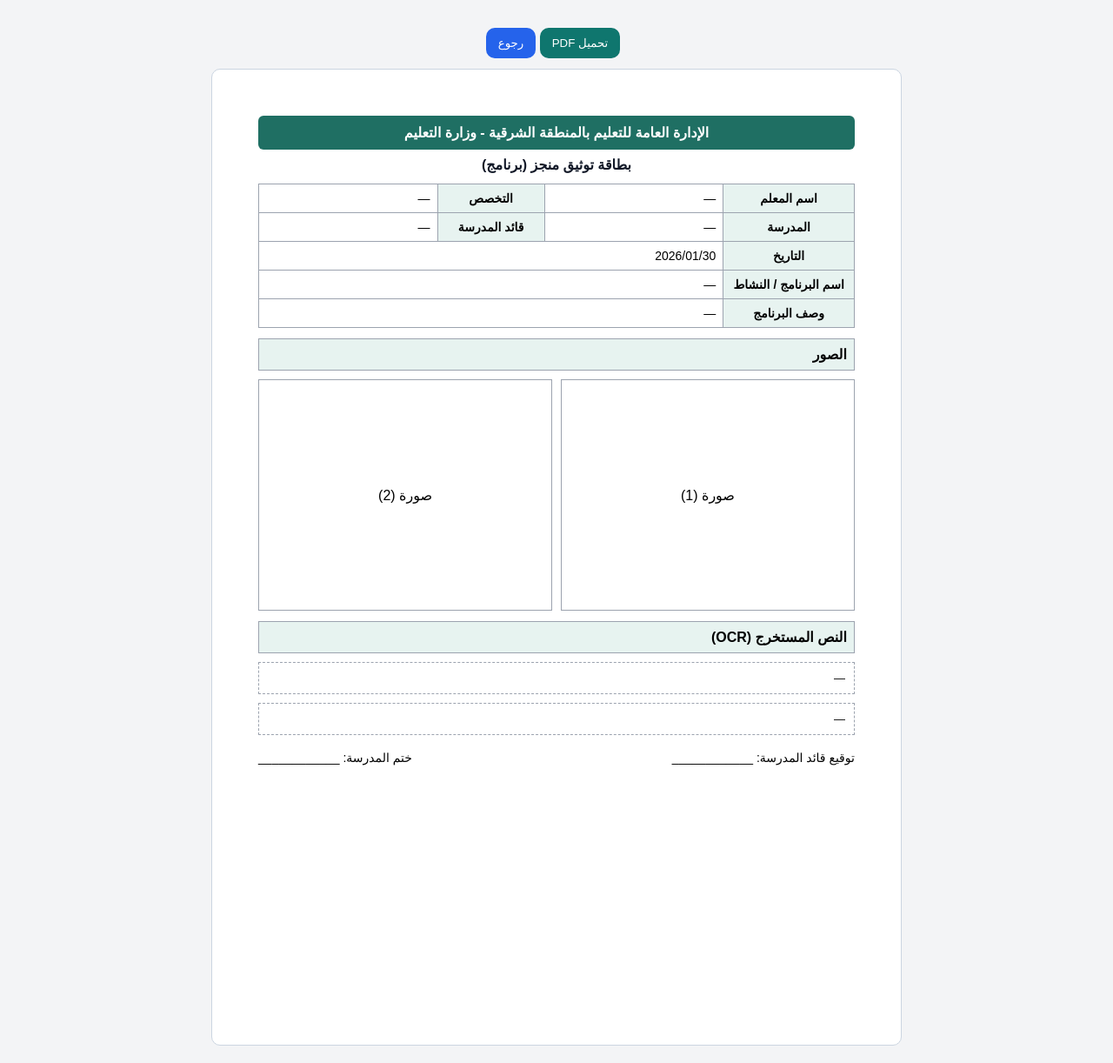
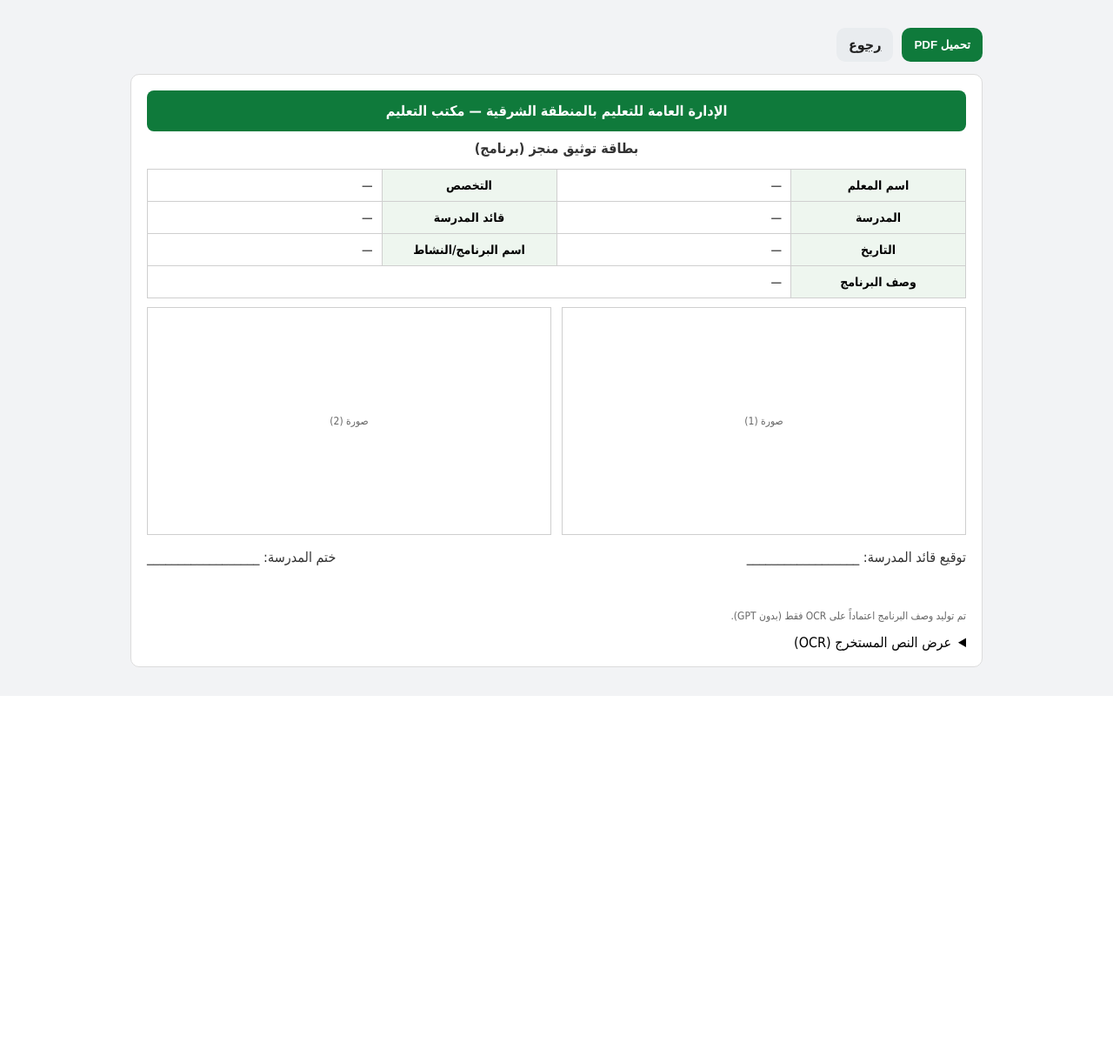
Before and after one commit to aliasiriiii/Evidence-ai, a Flask app: template templates/result.html in a window 1280 px wide. Shown: the whole page at 87% size. After the commit the page ends 800 px from the top, so only its background shows below. Run offline with Flask 3, Linux system fonts and the light colour scheme; the template is opened without the code that fills it, so the values that code supplies are empty.

Commit message:
Refactor result.html for improved layout and style

```diff
--- a/templates/result.html
+++ b/templates/result.html
@@ -2,62 +2,58 @@
 <html lang="ar" dir="rtl">
 <head>
   <meta charset="utf-8" />
-  <meta name="viewport" content="width=device-width,initial-scale=1" />
+  <meta name="viewport" content="width=device-width, initial-scale=1" />
   <title>بطاقة توثيق</title>
   <style>
-    body{font-family:Arial, sans-serif; background:#f3f4f6; margin:0; padding:20px;}
-    .page{
-      width:210mm; min-height:297mm;
-      margin:auto; background:#fff;
-      border:1px solid #cbd5e1; border-radius:10px;
-      padding:14mm;
-      box-sizing:border-box;
-    }
-    .header{
-      background:#1f6f63; color:#fff; padding:10px 14px; border-radius:6px;
-      text-align:center; font-weight:bold;
-    }
-    .subheader{ text-align:center; margin-top:8px; color:#111827; font-weight:bold;}
-    table{width:100%; border-collapse:collapse; margin-top:12px; font-size:14px}
-    td,th{border:1px solid #9ca3af; padding:8px; vertical-align:top}
-    th{background:#e7f3f0}
-    .section-title{
-      background:#e7f3f0; border:1px solid #9ca3af;
-      padding:8px; margin-top:12px; font-weight:bold
-    }
-    .images{display:grid; grid-template-columns:1fr 1fr; gap:10px; margin-top:10px;}
-    .imgbox{border:1px solid #9ca3af; height:70mm; display:flex; align-items:center; justify-content:center; overflow:hidden}
-    .imgbox img{width:100%; height:100%; object-fit:cover}
-    .sign{display:flex; justify-content:space-between; margin-top:18px; font-size:14px}
-    .btns{margin:12px 0; text-align:center}
-    .btn{background:#2563eb;color:#fff;border:0;padding:10px 14px;border-radius:10px;cursor:pointer}
-    .btn2{background:#0f766e;color:#fff;border:0;padding:10px 14px;border-radius:10px;cursor:pointer;margin-right:8px}
-    .ocrbox{border:1px dashed #9ca3af; padding:10px; margin-top:10px; white-space:pre-wrap; font-size:13px}
-    .err{color:#b91c1c; font-weight:bold; margin-top:8px}
+    body{font-family: "Tahoma", Arial, sans-serif; background:#f2f3f5; margin:0; padding:18px}
+    .page{max-width:980px; margin:0 auto}
+    .paper{background:#fff; border:1px solid #dcdcdc; border-radius:10px; padding:18px}
+    .topbar{background:#0f7a3b; color:#fff; padding:14px 16px; border-radius:8px; text-align:center; font-weight:700}
+    .subhead{margin:10px 0 14px; text-align:center; color:#333; font-weight:700}
+    table{width:100%; border-collapse:collapse; font-size:14px}
+    td, th{border:1px solid #cfcfcf; padding:10px; vertical-align:middle}
+    th{background:#eef6ef; width:180px}
+    .section-title{background:#eef6ef; font-weight:700}
+    .images{display:grid; grid-template-columns:1fr 1fr; gap:12px; margin-top:10px}
+    .imgbox{border:1px solid #cfcfcf; height:260px; display:flex; align-items:center; justify-content:center; overflow:hidden}
+    .imgbox img{max-width:100%; max-height:100%; display:block}
+    .sign{display:flex; justify-content:space-between; margin-top:16px; color:#333}
+    .sign div{width:45%; min-height:60px}
+    .actions{display:flex; gap:10px; margin:14px 0}
+    .btn{border:0; border-radius:10px; padding:10px 14px; cursor:pointer; font-weight:700}
+    .btn-primary{background:#0f7a3b; color:#fff}
+    .btn-ghost{background:#e9ecef; color:#222}
+    .muted{color:#666; font-size:12px}
 
-    /* طباعة PDF */
+    /* OCR box (مخفي افتراضي) */
+    details{margin-top:14px}
+    .ocrbox{border:1px dashed #b8b8b8; padding:12px; border-radius:10px; background:#fafafa; white-space:pre-wrap; font-size:13px; color:#333}
+    .err{color:#b00020; font-size:12px; margin-top:6px}
+
+    /* Print */
     @media print{
       body{background:#fff; padding:0}
-      .btns{display:none}
-      .page{border:none; border-radius:0; width:auto; min-height:auto; padding:10mm}
+      .actions, details, .muted{display:none !important}
+      .paper{border:0; border-radius:0}
     }
   </style>
 </head>
 <body>
-  <div class="btns">
-    <button class="btn2" onclick="window.print()">تحميل PDF</button>
-    <button class="btn" onclick="location.href='/'">رجوع</button>
+  <div class="page">
+    <div class="actions">
+      <button class="btn btn-primary" onclick="window.print()">تحميل PDF</button>
+      <a class="btn btn-ghost" href="/">رجوع</a>
     </div>
 
-  <div class="page">
-    <div class="header">الإدارة العامة للتعليم بالمنطقة الشرقية - وزارة التعليم</div>
-    <div class="subheader">بطاقة توثيق منجز (برنامج)</div>
+    <div class="paper">
+      <div class="topbar">الإدارة العامة للتعليم بالمنطقة الشرقية — مكتب التعليم</div>
+      <div class="subhead">بطاقة توثيق منجز (برنامج)</div>
 
       <table>
         <tr>
-        <th style="width:22%">اسم المعلم</th>
+          <th>اسم المعلم</th>
           <td>{{ teacher or "—" }}</td>
-        <th style="width:18%">التخصص</th>
+          <th>التخصص</th>
           <td>{{ subject or "—" }}</td>
         </tr>
         <tr>
@@ -68,61 +64,53 @@
         </tr>
         <tr>
           <th>التاريخ</th>
-        <td colspan="3"><span id="today"></span></td>
+          <td>{{ date or "—" }}</td>
+          <th>اسم البرنامج/النشاط</th>
+          <td>{{ program_name or "—" }}</td>
         </tr>
         <tr>
-        <th>اسم البرنامج / النشاط</th>
-        <td colspan="3">{{ program_name or "—" }}</td>
-      </tr>
-      <tr>
-        <th>وصف البرنامج</th>
+          <th class="section-title">وصف البرنامج</th>
           <td colspan="3">{{ program_desc or "—" }}</td>
         </tr>
       </table>
 
-    <div class="section-title">الصور</div>
       <div class="images">
         <div class="imgbox">
           {% if img1_url %}
-          <img src="{{ img1_url }}" alt="صورة 1" />
+            <img src="{{ img1_url }}" alt="صورة (1)">
           {% else %}
-          <div>صورة (1)</div>
+            <span class="muted">صورة (1)</span>
           {% endif %}
         </div>
         <div class="imgbox">
           {% if img2_url %}
-          <img src="{{ img2_url }}" alt="صورة 2" />
+            <img src="{{ img2_url }}" alt="صورة (2)">
           {% else %}
-          <div>صورة (2)</div>
+            <span class="muted">صورة (2)</span>
           {% endif %}
         </div>
       </div>
 
-    <div class="section-title">النص المستخرج (OCR)</div>
+      <div class="sign">
+        <div>توقيع قائد المدرسة: __________________</div>
+        <div style="text-align:left;">ختم المدرسة: __________________</div>
+      </div>
 
-    {% if ocr1_err %}
-      <div class="err">صورة (1): {{ ocr1_err }}</div>
+      <div class="muted" style="margin-top:10px;">
+        {% if has_openai %}
+          تم توليد وصف البرنامج اعتماداً على OCR + GPT.
+        {% else %}
+          تم توليد وصف البرنامج اعتماداً على OCR فقط (بدون GPT).
         {% endif %}
-    <div class="ocrbox">{{ ocr1_text or "—" }}</div>
+      </div>
 
-    {% if ocr2_err %}
-      <div class="err">صورة (2): {{ ocr2_err }}</div>
-    {% endif %}
-    <div class="ocrbox">{{ ocr2_text or "—" }}</div>
-
-    <div class="sign">
-      <div>توقيع قائد المدرسة: ____________</div>
-      <div>ختم المدرسة: ____________</div>
+      <details>
+        <summary>عرض النص المستخرج (OCR)</summary>
+        <div class="ocrbox">{{ ocr_text or "لا يوجد نص مستخرج." }}</div>
+        {% if ocr1_err %}<div class="err">صورة (1): {{ ocr1_err }}</div>{% endif %}
+        {% if ocr2_err %}<div class="err">صورة (2): {{ ocr2_err }}</div>{% endif %}
+      </details>
     </div>
   </div>
-
-  <script>
-    // تاريخ ذكي تلقائي (ميلادي) بصيغة yyyy/mm/dd
-    const d = new Date();
-    const yyyy = d.getFullYear();
-    const mm = String(d.getMonth()+1).padStart(2,'0');
-    const dd = String(d.getDate()).padStart(2,'0');
-    document.getElementById('today').textContent = `${yyyy}/${mm}/${dd}`;
-  </script>
 </body>
 </html>
```
Lines whose indentation alone changed are shown as unchanged.
